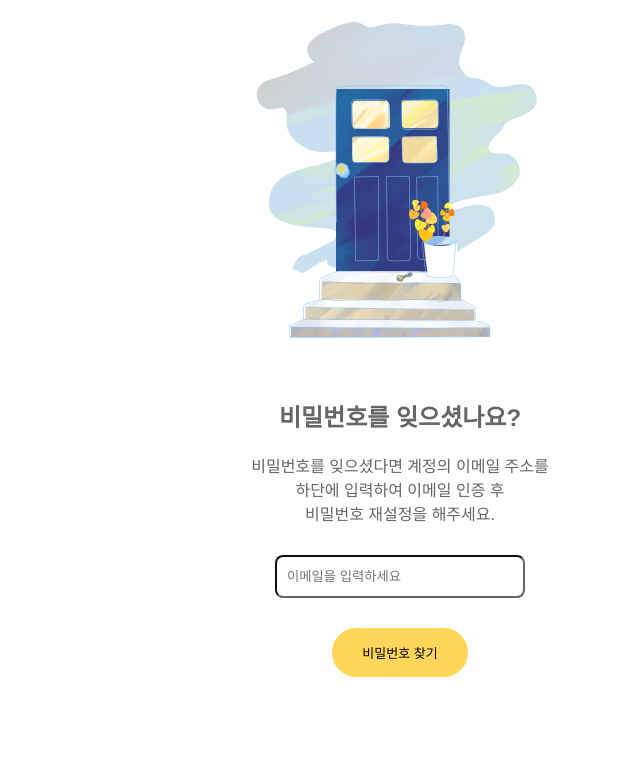
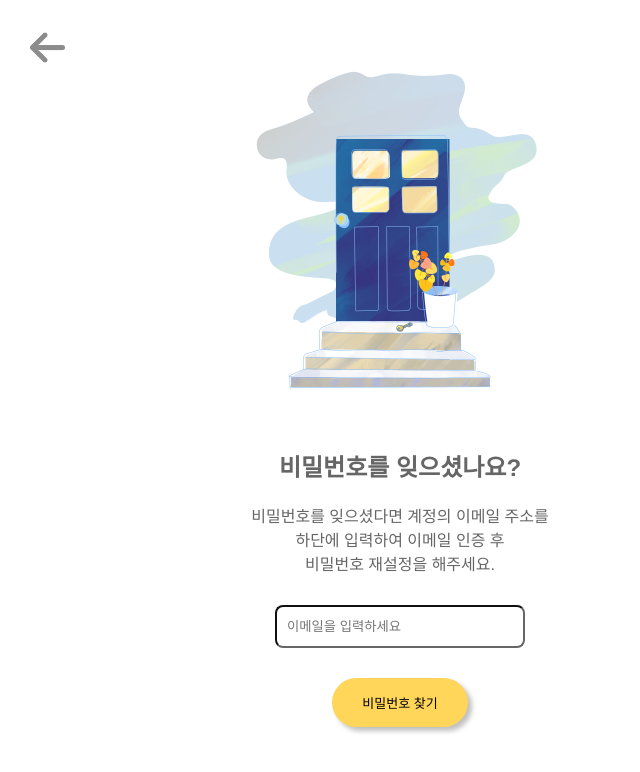
Before and after one commit to Seongwon97/Electron_Screen-tool, an Electron app: page Screen_tool_login_screen/html/pwd_recover.html in a window 800 px wide. Shown: the whole page, without its empty margins (0-640 px from the left). Drawn offline with Linux system fonts and the light colour scheme.

Commit message:
Add floating back button

```diff
--- a/Screen_tool_login_screen/css/style.css
+++ b/Screen_tool_login_screen/css/style.css
@@ -79,6 +79,8 @@ input[type=text] {
    border: 0px;
    outline: 0px;
    color: black;
+   box-shadow: 4px 4px 5px rgba(0, 0, 0, 0.25);
+   cursor: pointer;
 }
 .login_sub3 {
    margin-top: 20px;
@@ -157,6 +159,8 @@ input[type=text] {
    border: 0px;
    outline: 0px;
    color: black;
+   box-shadow: 4px 4px 5px rgba(0, 0, 0, 0.25);
+   cursor: pointer;
 }
 
 .pwd_re_sub1 {
@@ -182,7 +186,23 @@ input[type=text] {
    padding: 15px 30px;
    background-color: #FFD659;
    border-radius: 30px;
-   border: 0px;
+   border: none;
    outline: 0px;
    color: black;
+   box-shadow: 4px 4px 5px rgba(0, 0, 0, 0.25);
+   cursor: pointer;
 }
+
+.floating-btn {
+   width: 35px;
+   height: 35px;
+   display: flex;
+   position: fixed;
+   left: 30px;
+   top: 30px;
+
+}
+.blank {
+   width: 100%;
+   height: 50px;
+}
--- a/Screen_tool_login_screen/html/pwd_recover.html
+++ b/Screen_tool_login_screen/html/pwd_recover.html
@@ -8,8 +8,9 @@
     <title>Document</title>
 </head>
 <body>
+    <a href="javascript:history.back();"><img src="../image/back.png" class="floating-btn"></a>
+    <div class="blank"></div>
     <div class="pwd_re_sub1">
-
         <div><img src="../image/pwd_recover.png" width="350" height="350"></div>
 
         <div class="mt40">
@@ -23,5 +24,6 @@
 
         <button id = "find_pwd_button" class="find_pwd_button" onclick="find_pwd()">비밀번호 찾기</button>
     </div>
+
 </body>
 </html>
```
Also changed, not shown: Screen_tool_login_screen/html/signUp.html (+1 -1 lines).
